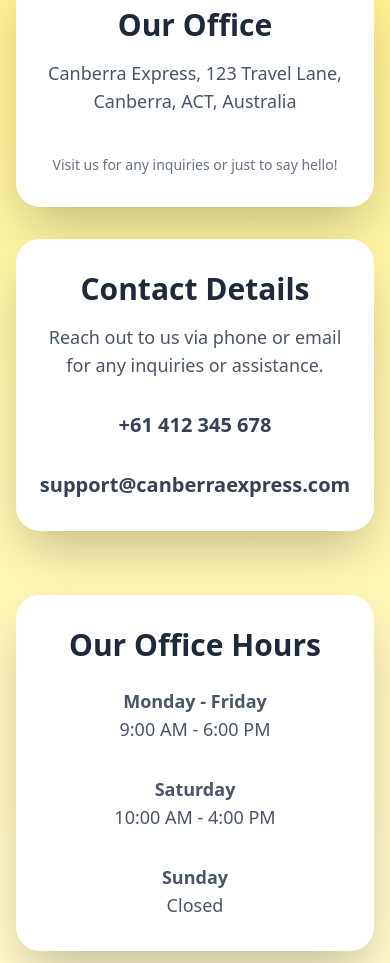
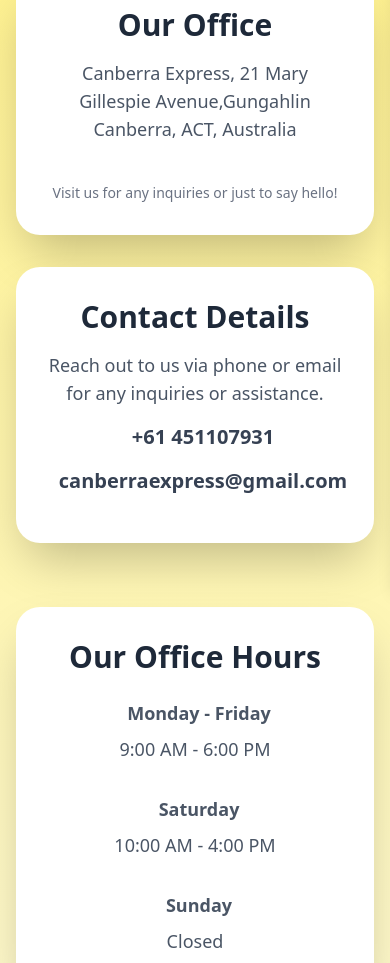
Before and after one commit to Azharelahi/Canberra-Express, a Next.js app: page /contact-us in a window 390 px wide. Shown: the part 257-1220 px from the top of the page. Built offline with nearby package versions, Linux system fonts and the light colour scheme; no server answers.

Commit message:
Contact us page updated and phone number updated

```diff
--- a/package.json
+++ b/package.json
@@ -10,6 +10,7 @@
   },
   "dependencies": {
     "@clerk/nextjs": "^6.14.3",
+    "@fortawesome/fontawesome-free": "^6.7.2",
     "@heroicons/react": "^1.0.6",
     "@splidejs/react-splide": "^0.7.12",
     "@splidejs/splide-extension-auto-scroll": "^0.5.3",
@@ -21,6 +22,7 @@
     "class-variance-authority": "^0.7.1",
     "clsx": "^2.1.1",
     "emailjs-com": "^3.2.0",
+    "font-awesome": "^4.7.0",
     "framer-motion": "^12.6.3",
     "lucide-react": "^0.487.0",
     "next": "15.2.4",
--- a/src/app/components/Navbar.js
+++ b/src/app/components/Navbar.js
@@ -1,6 +1,8 @@
 "use client";
+
 import { useState } from "react";
 import Link from "next/link";
+import { usePathname } from "next/navigation";
 import { Menu, X } from "lucide-react";
 import {
   SignInButton,
@@ -12,6 +14,7 @@
 const Navbar = () => {
   const [isOpen, setIsOpen] = useState(false);
   const toggleMenu = () => setIsOpen(!isOpen);
+  const pathname = usePathname();
 
   const navLinks = [
     { name: "Home", href: "/" },
@@ -39,7 +42,9 @@
               <Link
                 key={link.name}
                 href={link.href}
-                className="text-black hover:text-yellow-500 font-medium transition duration-300 transform hover:scale-105"
+                className={`text-black font-medium transition duration-300 transform hover:text-yellow-500 hover:scale-105 ${
+                  pathname === link.href ? "text-yellow-500" : ""
+                }`}
               >
                 {link.name}
               </Link>
@@ -48,7 +53,7 @@
             {/* Auth buttons */}
             <SignedOut>
               <SignInButton>
-                <button className="ml-4 px-4 py-2 bg-yellow-500 text-white rounded-xl hover:bg-yellow-600 transition">
+                <button className="cursor-pointer ml-4 px-4 py-2 bg-yellow-500 text-white rounded-xl hover:bg-yellow-600 transition">
                   Sign In
                 </button>
               </SignInButton>
@@ -73,7 +78,7 @@
 
             <button
               onClick={toggleMenu}
-              className="text-black focus:outline-none"
+              className="text-black focus:outline-none z-[60]"
             >
               {isOpen ? <X className="w-6 h-6" /> : <Menu className="w-6 h-6" />}
             </button>
@@ -81,25 +86,37 @@
         </div>
       </div>
 
-      {/* Mobile Menu Dropdown */}
+      {/* Mobile Sidebar Menu */}
+     {/* Mobile Sidebar Menu */}
 <div
-        className={`md:hidden transition-all duration-300 ease-in-out overflow-hidden ${
-          isOpen ? "max-h-96 opacity-100" : "max-h-0 opacity-0"
-        }`}
+  className={`fixed top-0 right-0 h-full w-[70%]
+    bg-white/30 backdrop-blur-lg
+    shadow-lg z-40 transform transition-transform duration-300 ease-in-out ${
+      isOpen ? "translate-x-0" : "translate-x-full"
+    } flex flex-col items-start p-8 space-y-6`}
 >
-        <div className="flex flex-col space-y-4 px-6 pb-6 pt-4 bg-cream-white shadow-inner">
   {navLinks.map((link) => (
     <Link
       key={link.name}
       href={link.href}
       onClick={() => setIsOpen(false)}
-              className="text-black hover:text-yellow-500 font-medium transition duration-200 transform hover:scale-105"
+      className={`text-black text-xl font-semibold hover:text-yellow-500 transition transform hover:scale-110 ${
+        pathname === link.href ? "text-yellow-500" : ""
+      }`}
     >
       {link.name}
     </Link>
   ))}
 </div>
-      </div>
+
+
+      {/* Optional: Dark overlay behind the sidebar */}
+      {isOpen && (
+        <div
+          onClick={toggleMenu}
+          className="fixed inset-0 bg-black/30 z-30 backdrop-blur-sm transition-opacity duration-300"
+        />
+      )}
     </nav>
   );
 };
--- a/src/app/contact-us/page.js
+++ b/src/app/contact-us/page.js
@@ -7,6 +7,7 @@
   useEffect(() => {
     window.scrollTo({ top: 0, behavior: "smooth" });
   }, []);
+
   return (
     <div className="min-h-screen bg-gradient-to-b from-yellow-200 to-yellow-50 py-10 px-4 sm:px-8">
       <div className="max-w-6xl mx-auto">
@@ -29,14 +30,19 @@
             animate={{ opacity: 1, y: 0 }}
             transition={{ delay: 0.2, duration: 1 }}
           >
-            <h3 className="text-3xl sm:text-4xl font-semibold text-gray-800 mb-4 font-poppins">Our Office</h3>
+            <h3 className="text-3xl sm:text-4xl font-semibold text-gray-800 mb-4 font-poppins">
+              Our Office
+            </h3>
             <p className="text-lg sm:text-xl text-gray-600 mb-6">
-              Canberra Express, 123 Travel Lane, Canberra, ACT, Australia
+              Canberra Express, 21 Mary Gillespie Avenue,Gungahlin Canberra,
+              ACT, Australia
             </p>
             <div className="text-4xl text-yellow-500 mb-4">
               <i className="fas fa-map-marker-alt"></i>
             </div>
-            <p className="text-sm text-gray-500">Visit us for any inquiries or just to say hello!</p>
+            <p className="text-sm text-gray-500">
+              Visit us for any inquiries or just to say hello!
+            </p>
           </motion.div>
 
           {/* Phone & Email Card */}
@@ -46,18 +52,33 @@
             animate={{ opacity: 1, y: 0 }}
             transition={{ delay: 0.4, duration: 1 }}
           >
-            <h3 className="text-3xl sm:text-4xl font-semibold text-gray-800 mb-4 font-poppins">Contact Details</h3>
+            <h3 className="text-3xl sm:text-4xl font-semibold text-gray-800 mb-4 font-poppins">
+              Contact Details
+            </h3>
             <p className="text-lg sm:text-xl text-gray-600 mb-4">
-              Reach out to us via phone or email for any inquiries or assistance.
+              Reach out to us via phone or email for any inquiries or
+              assistance.
             </p>
-            <div className="text-4xl text-yellow-500 mb-4">
-              <i className="fas fa-phone-alt"></i>
+            <div className="flex items-center text-4xl text-yellow-500 mb-4 space-x-4">
+              {/* Phone icon */}
+              <i className="fas fa-phone-alt text-yellow-500"></i>
+              <a
+                href="tel:+61451107931"
+                className="text-xl font-semibold text-gray-700 hover:text-yellow-500 hover:scale-105 transition-all duration-300 cursor-pointer"
+              >
+                +61 451107931
+              </a>
             </div>
-            <p className="text-xl font-semibold text-gray-700 mb-4">+61 412 345 678</p>
-            <div className="text-4xl text-yellow-500 mb-4">
-              <i className="fas fa-envelope"></i>
+            <div className="flex items-center text-4xl text-yellow-500 mb-4 space-x-4">
+              {/* Email icon */}
+              <i className="fas fa-envelope text-yellow-500"></i>
+              <a
+                href="mailto:canberraexpress@gmail.com"
+                className="text-xl font-semibold text-gray-700 hover:text-yellow-500 hover:scale-105 transition-all duration-300 cursor-pointer"
+              >
+                canberraexpress@gmail.com
+              </a>
             </div>
-            <p className="text-xl font-semibold text-gray-700">support@canberraexpress.com</p>
           </motion.div>
         </div>
 
@@ -73,19 +94,37 @@
           </h3>
           <div className="grid grid-cols-1 sm:grid-cols-3 gap-8 text-center">
             <div>
-    <p className="text-lg sm:text-xl text-gray-600 font-semibold">Monday - Friday</p>
-    <p className="text-lg sm:text-xl text-gray-600">9:00 AM - 6:00 PM</p>
+              <div className="flex justify-center items-center mb-2 text-yellow-500">
+                <i className="fas fa-clock mr-2"></i>
+                <p className="text-lg sm:text-xl text-gray-600 font-semibold">
+                  Monday - Friday
+                </p>
+              </div>
+              <p className="text-lg sm:text-xl text-gray-600">
+                9:00 AM - 6:00 PM
+              </p>
             </div>
             <div>
-    <p className="text-lg sm:text-xl text-gray-600 font-semibold">Saturday</p>
-    <p className="text-lg sm:text-xl text-gray-600">10:00 AM - 4:00 PM</p>
+              <div className="flex justify-center items-center mb-2 text-yellow-500">
+                <i className="fas fa-clock mr-2"></i>
+                <p className="text-lg sm:text-xl text-gray-600 font-semibold">
+                  Saturday
+                </p>
+              </div>
+              <p className="text-lg sm:text-xl text-gray-600">
+                10:00 AM - 4:00 PM
+              </p>
             </div>
             <div>
-    <p className="text-lg sm:text-xl text-gray-600 font-semibold">Sunday</p>
+              <div className="flex justify-center items-center mb-2 text-yellow-500">
+                <i className="fas fa-clock mr-2"></i>
+                <p className="text-lg sm:text-xl text-gray-600 font-semibold">
+                  Sunday
+                </p>
+              </div>
               <p className="text-lg sm:text-xl text-gray-600">Closed</p>
             </div>
           </div>
-
         </motion.div>
 
         {/* Google Map Section */}
--- a/src/app/layout.js
+++ b/src/app/layout.js
@@ -25,7 +25,7 @@
     type: "website",
     images: [
       {
-        url: "https://www.canberraexpress.com.au/assets/og-image.png",
+        url: "https://canberra-express.vercel.app/assets/logo2.png",
         width: 1200,
         height: 630,
         alt: "Canberra Express Logo",
```
Also changed, not shown: 1 other file (tests, documents, lock files or other folders). Lines whose indentation alone changed are shown as unchanged.
